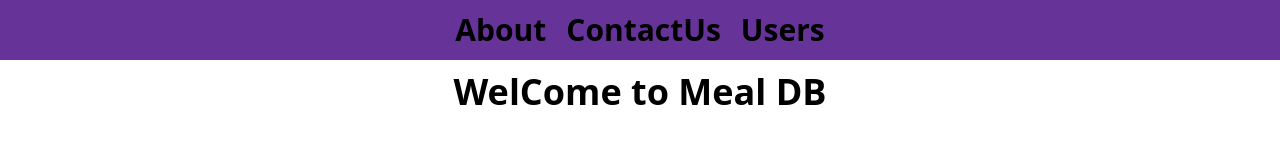
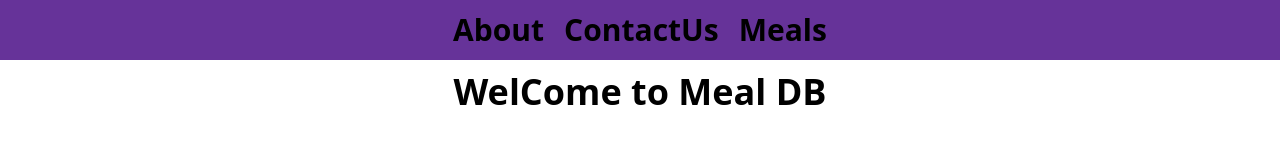
Before and after one commit to Ujjal-ENG/meal-dv-new-react-router, a React (Vite) app: page / in a window 1280 px wide. Shown: the top 160 px of the page. Built offline with nearby package versions, Linux system fonts and the light colour scheme.

Commit message:
i can not added the sppiner because it no more documents are there

```diff
--- a/src/App.css
+++ b/src/App.css
@@ -1,3 +1,7 @@
 .active {
     color: rgb(224, 106, 37);
 }
+.pending {
+    color: red;
+    font-weight: bold;
+}
--- a/src/components/layouts/Navbar.jsx
+++ b/src/components/layouts/Navbar.jsx
@@ -11,8 +11,8 @@ const Navbar = () => {
                 <NavLink to="/contact-us" className={({ isActive, isPending }) => (isActive ? 'active' : '')}>
                     ContactUs
                 </NavLink>
-                <NavLink to="/users" className={({ isActive, isPending }) => (isActive ? 'active' : '')}>
-                    Users
+                <NavLink to="/users" className={({ isActive, isPending }) => (isActive ? 'active' : isPending ? 'pending' : '')}>
+                    Meals
                 </NavLink>
             </ul>
         </>
--- a/src/components/pages/Users.jsx
+++ b/src/components/pages/Users.jsx
@@ -1,15 +1,17 @@
-import React from 'react';
+import React, { useState } from 'react';
 import { useLoaderData } from 'react-router-dom';
 import User from './User';
 
 const Users = () => {
     const loaderData = useLoaderData();
     return (
-        <div className="flex flex-wrap gap-6 p-10">
-            {loaderData.meals.map((el) => (
-                <User key={el.idMeal} data={el} />
-            ))}
-        </div>
+        <>
+            <div className="flex flex-wrap gap-6 p-10">
+                {loaderData.meals.map((el) => (
+                    <User key={el.idMeal} data={el} />
+                ))}
+            </div>
+        </>
     );
 };
 
```
